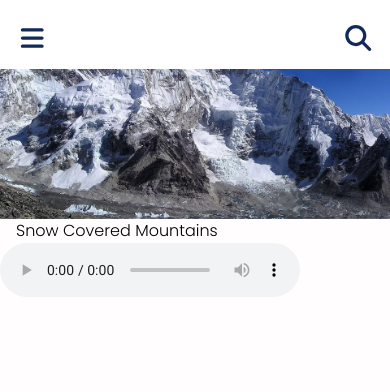
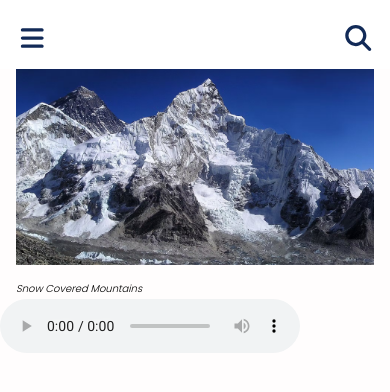
Before and after one commit to Munsa1/daily-devotional-react-frontend, a React (Vite) app: page / in a window 390 px wide. Shown: the top 392 px of the page. Built offline with nearby package versions, Linux system fonts and the light colour scheme.

Commit message:
Fix Hero section mobile design

```diff
--- a/src/components/hero/Hero.jsx
+++ b/src/components/hero/Hero.jsx
@@ -1,19 +1,20 @@
 import mountains from "../../assets/images/Mountains.avif";
+import styles from './hero.module.css'
 
 const Hero = () => {
   return (
-    <section className="hero">
-      <div className="hero-image-container">
-        <div id="hero-image">
+    <section className={styles['hero']}>
+      <div className={styles['hero-image-container']}>
+        <div id="hero-image" className={styles['hero-image']}>
           <img src={mountains} alt="Snow Covered Mountains" />
         </div>
       </div>
 
-      <span className="image-text left-margin">
+      <span className={`${styles['image-text']} left-margin`}>
         Snow Covered Mountains
       </span>
 
-      <div className="hero-audio">
+      <div className={styles["hero-audio"]}>
         <audio src="" controls></audio>
       </div>
     </section>
--- a/src/components/hero/hero.module.css
+++ b/src/components/hero/hero.module.css
@@ -0,0 +1,34 @@
+/*Hero Section Styling*/
+
+.hero {
+    flex-direction: column;
+    align-items: center;
+    justify-content: center;
+}
+
+.hero-image-container {
+    display: flex;
+    flex-direction: column;
+}
+
+.image-text {
+    font-style: oblique;
+    font-size: 10px;
+    text-align: right;
+}
+
+.hero-image {
+    margin: 10px 16px;
+    padding-top: 54px;
+}
+
+.hero-image img {
+    width: 100%;
+
+}
+
+.hero-audio {
+
+}
+
+/*End of Hero Section Styling*/
```
